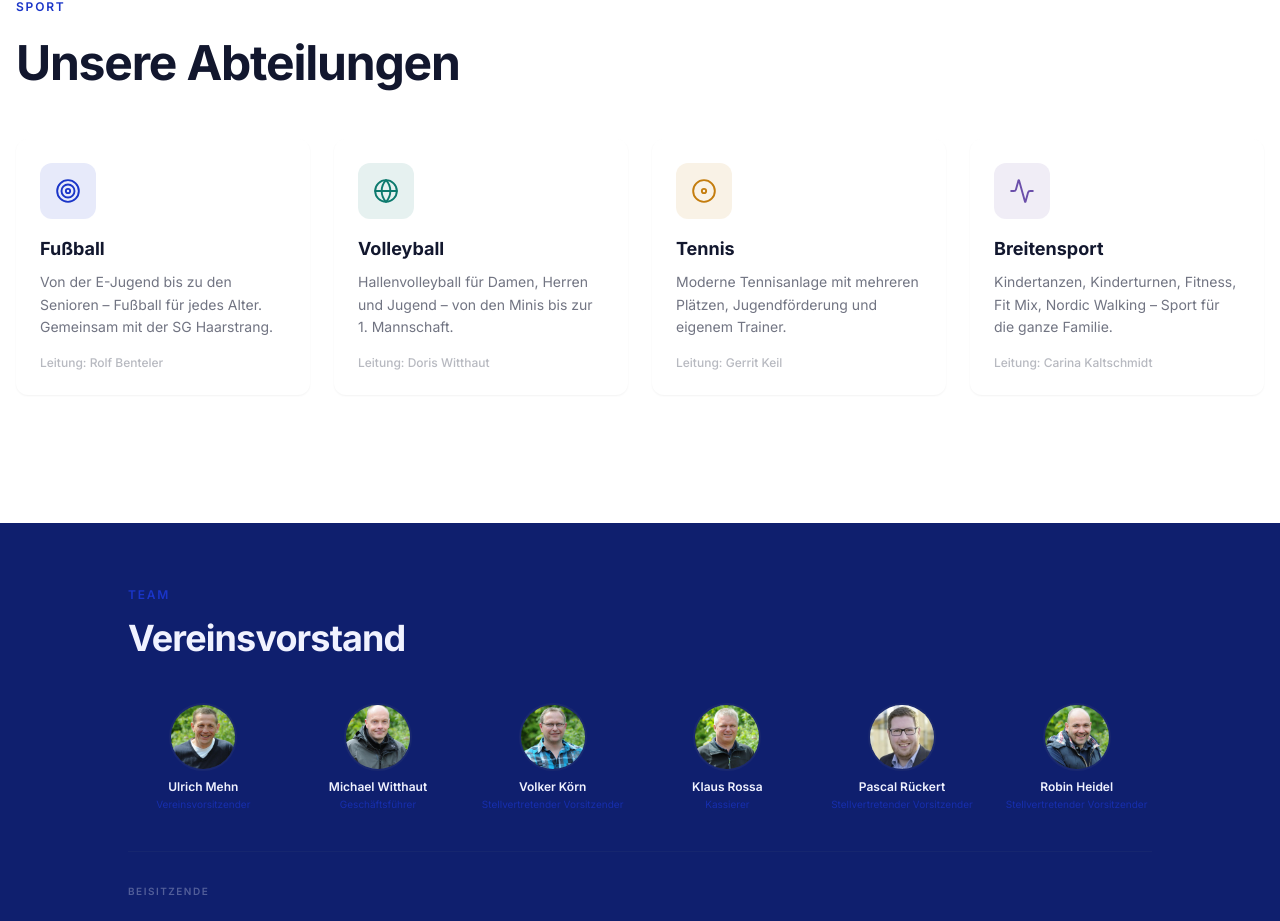
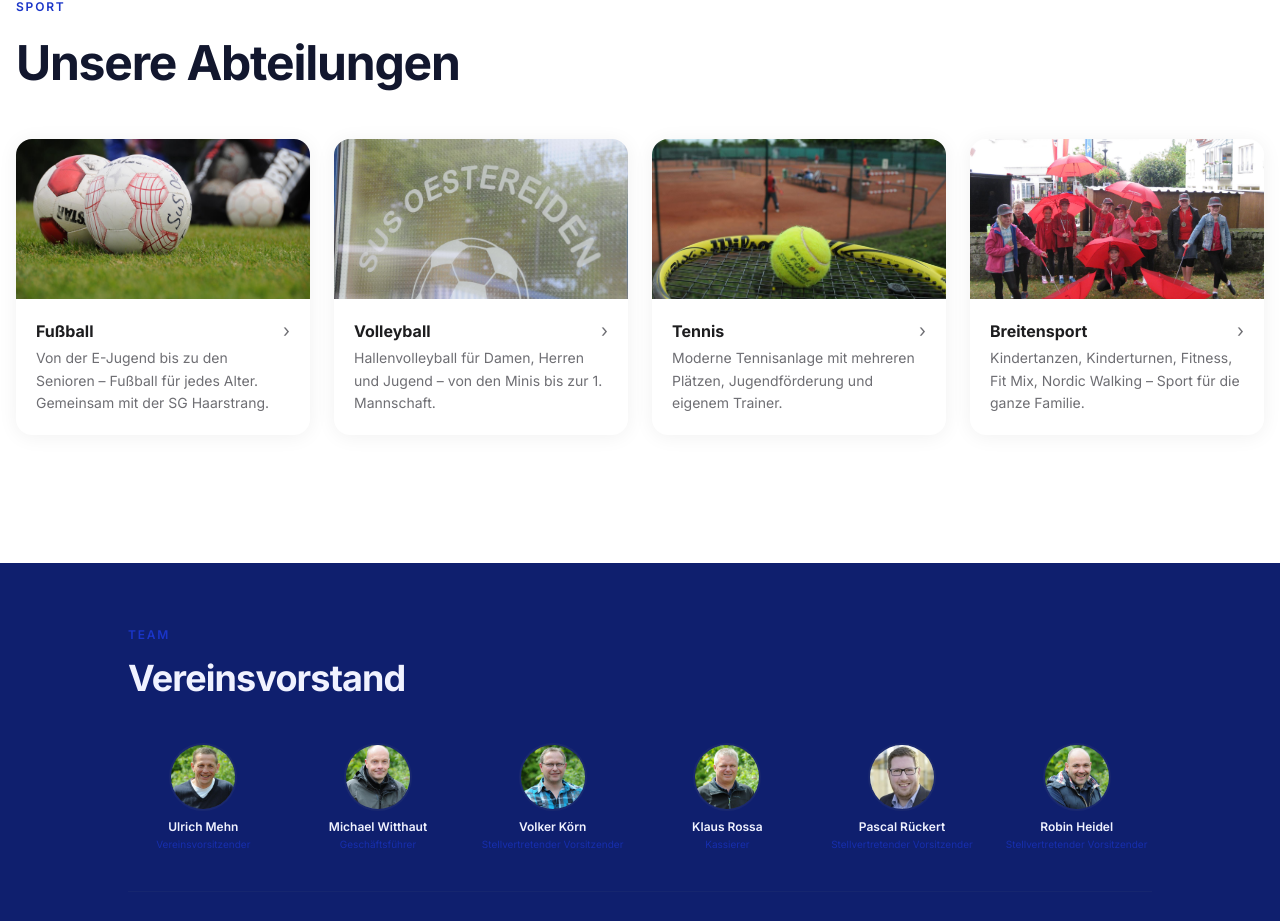
Before and after one commit to nilsworm/Website-Oestereiden, a Next.js app: page / in a window 1280 px wide. Shown: the part 3159-4080 px from the top of the page. Built offline with nearby package versions, Linux system fonts and the light colour scheme.

Commit message:
feat: DepartmentCard — photo top, Apple card style with hover zoom

```diff
--- a/src/components/ui/DepartmentCard.tsx
+++ b/src/components/ui/DepartmentCard.tsx
@@ -1,8 +1,9 @@
 import Link from 'next/link'
+import Image from 'next/image'
 import { Target, Globe, Disc, Activity, Award } from 'lucide-react'
 import type { DepartmentInfo, Department } from '@/lib/types'
 
-const DEPT_ICONS: Record<Department, React.ComponentType<{ size?: number; strokeWidth?: number }>> = {
+const DEPT_ICONS: Record<Department, React.ComponentType<{ size?: number; strokeWidth?: number; className?: string }>> = {
   fussball:     Target,
   volleyball:   Globe,
   tennis:       Disc,
@@ -10,20 +11,12 @@ const DEPT_ICONS: Record<Department, React.ComponentType<{ size?: number; stroke
   allgemein:    Award,
 }
 
-const DEPT_ICON_STYLE: Record<Department, string> = {
-  fussball:     'bg-[#1a35c8]/10 text-[#1a35c8]',
-  volleyball:   'bg-[#0d7a6e]/10 text-[#0d7a6e]',
-  tennis:       'bg-[#c47d0e]/10 text-[#c47d0e]',
-  breitensport: 'bg-[#6b4faa]/10 text-[#6b4faa]',
-  allgemein:    'bg-sus-ice text-sus-royal',
-}
-
-const DEPT_SHADOW: Record<Department, string> = {
-  fussball:     'hover:shadow-[0_8px_40px_rgba(26,53,200,0.2)]',
-  volleyball:   'hover:shadow-[0_8px_40px_rgba(13,122,110,0.2)]',
-  tennis:       'hover:shadow-[0_8px_40px_rgba(196,125,14,0.2)]',
-  breitensport: 'hover:shadow-[0_8px_40px_rgba(107,79,170,0.2)]',
-  allgemein:    'hover:shadow-[0_8px_40px_rgba(42,54,112,0.15)]',
+const DEPT_COLOR: Record<Department, string> = {
+  fussball:     'text-[#1a35c8]',
+  volleyball:   'text-[#0d7a6e]',
+  tennis:       'text-[#c47d0e]',
+  breitensport: 'text-[#6b4faa]',
+  allgemein:    'text-[#1a35c8]',
 }
 
 interface DepartmentCardProps {
@@ -35,15 +28,31 @@ export default function DepartmentCard({ department }: DepartmentCardProps) {
 
   return (
     <Link href={`/${department.id}`} className="group block h-full">
-      <div className={`bg-white rounded-xl shadow-sm p-6 h-full hover:-translate-y-1 transition-all duration-200 ${DEPT_SHADOW[department.id]}`}>
-        <div className={`w-14 h-14 rounded-xl flex items-center justify-center mb-4 ${DEPT_ICON_STYLE[department.id]}`}>
-          <Icon size={26} strokeWidth={1.75} />
+      <div className="bg-white rounded-2xl overflow-hidden h-full shadow-[0_2px_20px_rgba(0,0,0,0.06)] hover:-translate-y-1 hover:shadow-[0_8px_30px_rgba(0,0,0,0.12)] transition-all duration-200">
+        {department.heroImage ? (
+          <div className="relative h-40 w-full overflow-hidden">
+            <Image
+              src={department.heroImage}
+              alt={department.label}
+              fill
+              sizes="(max-width: 640px) 50vw, 25vw"
+              className="object-cover object-center group-hover:scale-105 transition-transform duration-500"
+            />
+          </div>
+        ) : (
+          <div className="h-40 flex items-center justify-center bg-gray-50">
+            <Icon size={48} strokeWidth={1.25} className={DEPT_COLOR[department.id]} />
+          </div>
+        )}
+        <div className="p-5">
+          <div className="flex items-center justify-between mb-1">
+            <h3 className="font-bold text-base text-[#1d1d1f] group-hover:text-[#1a35c8] transition-colors">
+              {department.label}
+            </h3>
+            <span className="text-[#6e6e73] text-lg leading-none group-hover:translate-x-0.5 transition-transform">›</span>
+          </div>
+          <p className="text-[#6e6e73] text-sm leading-relaxed">{department.description}</p>
         </div>
-        <h3 className="font-bold text-lg text-sus-ink mb-2 group-hover:text-sus-royal transition-colors">
-          {department.label}
-        </h3>
-        <p className="text-sus-ink/60 text-sm leading-relaxed mb-4">{department.description}</p>
-        <p className="text-xs text-sus-ink/30 font-medium">Leitung: {department.head}</p>
       </div>
     </Link>
   )
```
